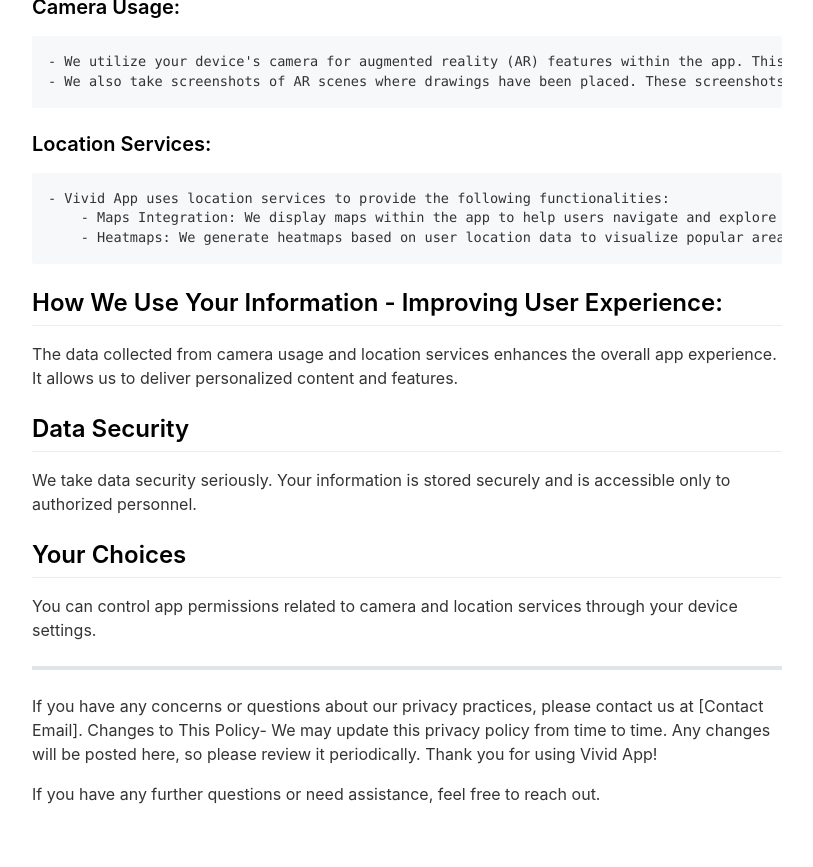
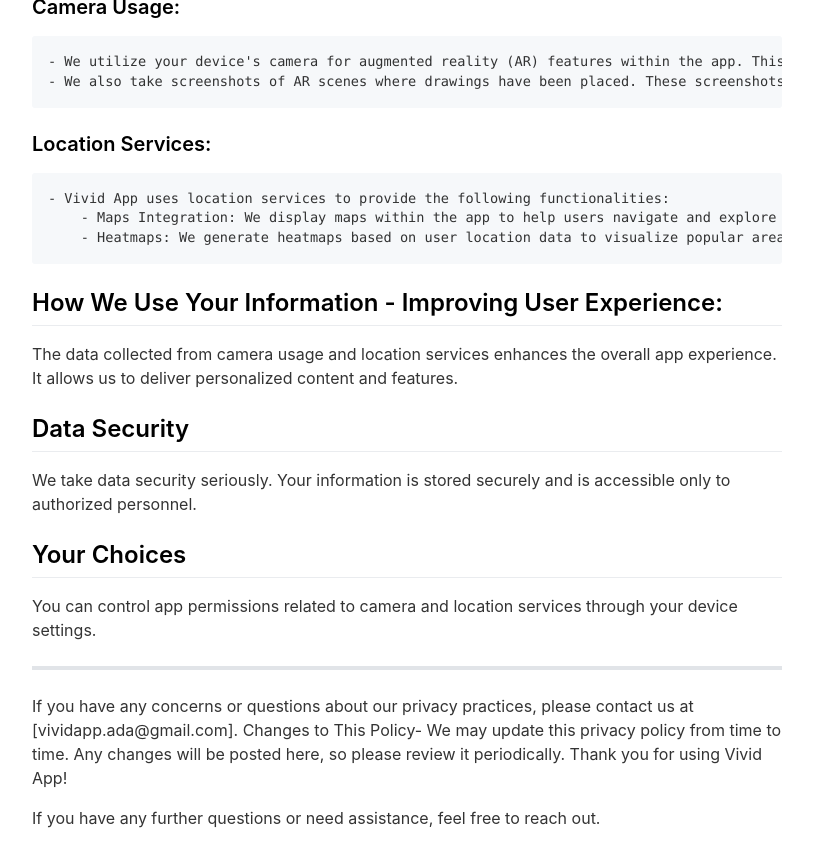
Before and after one commit to VividSA/VivdSA, a Jekyll site: the page built from _pages/privacypolicy.md, in a window 1280 px wide and 900 px high, scrolled down 594 px. Shown: the top 867 px of the window, without its empty margins (233-1046 px from the left). Built offline with Jekyll 4.4.1, drawn with Linux system fonts in a browser that asks for light colours; nearby versions of some CDN libraries.

Commit message:
Update privacypolicy.md
add the contact email address

```diff
--- a/_pages/privacypolicy.md
+++ b/_pages/privacypolicy.md
@@ -38,7 +38,7 @@ You can control app permissions related to camera and location services through
 
 ---
 
-If you have any concerns or questions about our privacy practices, please contact us at [Contact Email].
+If you have any concerns or questions about our privacy practices, please contact us at [vividapp.ada@gmail.com].
 Changes to This Policy- We may update this privacy policy from time to time. Any changes will be posted here, so please review it periodically.
 Thank you for using Vivid App!
 
```
